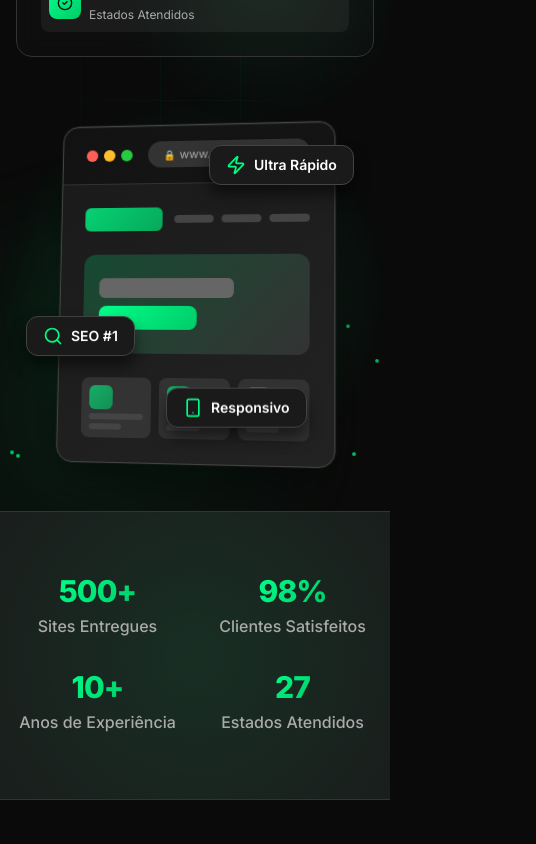
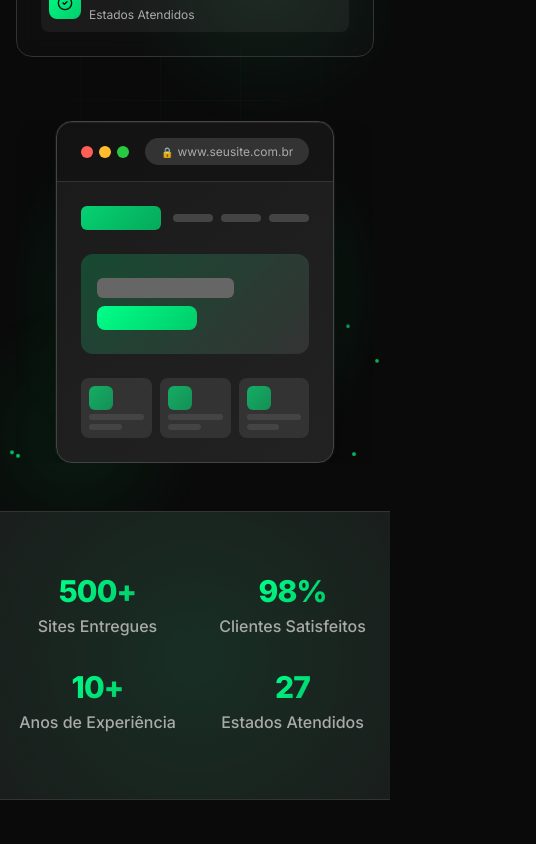
Before and after one commit to acelinosilva/acewebsites, a React (Vite) app: page / in a window 390 px wide. Shown: the part 860-1704 px from the top of the page, 536 px wide, since content can reach past the window. Built offline with nearby package versions, Linux system fonts and the light colour scheme.

Commit message:
Fix: mobile responsiveness and menu overflow on Home page

```diff
--- a/src/components/Header.css
+++ b/src/components/Header.css
@@ -116,6 +116,21 @@
     padding: var(--spacing-md);
     margin-top: var(--spacing-sm);
     box-shadow: var(--shadow-xl);
+    z-index: var(--z-dropdown);
+}
+
+@media (max-width: 1024px) {
+    .header__dropdown-menu {
+        min-width: 100%;
+        width: 100%;
+        left: 0;
+        transform: none;
+        position: relative;
+        margin-top: 0;
+        box-shadow: none;
+        border: none;
+        background: transparent;
+    }
 }
 
 .header__dropdown-item {
@@ -248,12 +263,7 @@
 
     .header__mobile-menu {
         display: block;
-    }
-
-    .header__dropdown-menu {
-        min-width: 100%;
-        left: 0;
-        transform: none;
+        width: 100%;
     }
 
     .header__dropdown-grid {
--- a/src/index.css
+++ b/src/index.css
@@ -101,6 +101,8 @@ body {
   -webkit-font-smoothing: antialiased;
   -moz-osx-font-smoothing: grayscale;
   overflow-x: hidden;
+  width: 100%;
+  position: relative;
 }
 
 a {
--- a/src/pages/Home.css
+++ b/src/pages/Home.css
@@ -8,6 +8,7 @@
     position: relative;
     padding: calc(60px + var(--spacing-3xl)) 0 var(--spacing-4xl);
     overflow-x: hidden;
+    width: 100%;
 }
 
 .hero__background {
@@ -46,6 +47,15 @@
     right: -150px;
 }
 
+@media (max-width: 768px) {
+    .hero__glow--1 {
+        width: 300px;
+        height: 300px;
+        top: -100px;
+        right: -50px;
+    }
+}
+
 .hero__glow--2 {
     width: 500px;
     height: 500px;
@@ -53,6 +63,15 @@
     bottom: -150px;
     left: -150px;
     animation-delay: 2s;
+}
+
+@media (max-width: 768px) {
+    .hero__glow--2 {
+        width: 250px;
+        height: 250px;
+        bottom: -50px;
+        left: -50px;
+    }
 }
 
 .hero__glow--3 {
@@ -339,6 +358,13 @@
     will-change: transform;
 }
 
+@media (max-width: 768px) {
+    .hero__mockup-screen {
+        transform: none !important;
+        max-width: 100%;
+    }
+}
+
 .hero__mockup-screen:hover {
     transform: rotateY(-2deg) rotateX(2deg);
 }
@@ -523,6 +549,13 @@
 .hero__float--3 {
     bottom: 10%;
     right: 10%;
+}
+
+@media (max-width: 768px) {
+    .hero__float {
+        display: none;
+        /* Hide floating elements on mobile to save space and prevent overflow */
+    }
 }
 
 /* Scroll Indicator */
@@ -831,6 +864,17 @@
     margin-top: var(--spacing-xl);
 }
 
+@media (max-width: 480px) {
+    .locations__cta-group {
+        flex-direction: column;
+        width: 100%;
+    }
+
+    .locations__cta-group .btn {
+        width: 100%;
+    }
+}
+
 .locations__map {
     position: relative;
     width: 100%;
@@ -866,6 +910,14 @@
     font-weight: 600;
     box-shadow: var(--shadow-glow);
     animation: float 3s ease-in-out infinite;
+    max-width: 90%;
+    text-align: center;
+}
+
+@media (max-width: 768px) {
+    .locations__map {
+        height: 300px;
+    }
 }
 
 /* CTA Section */
@@ -893,6 +945,13 @@
     background: var(--gradient-glow);
     opacity: 0.5;
     pointer-events: none;
+}
+
+@media (max-width: 768px) {
+    .cta-box__glow {
+        width: 300px;
+        height: 300px;
+    }
 }
 
 .cta-box__content {
@@ -1000,7 +1059,9 @@
 
     .hero__visual {
         margin-top: var(--spacing-xl);
-        transform: scale(0.9);
+        transform: scale(1);
+        width: 100%;
+        overflow: hidden;
     }
 
     .benefits__grid {
```
